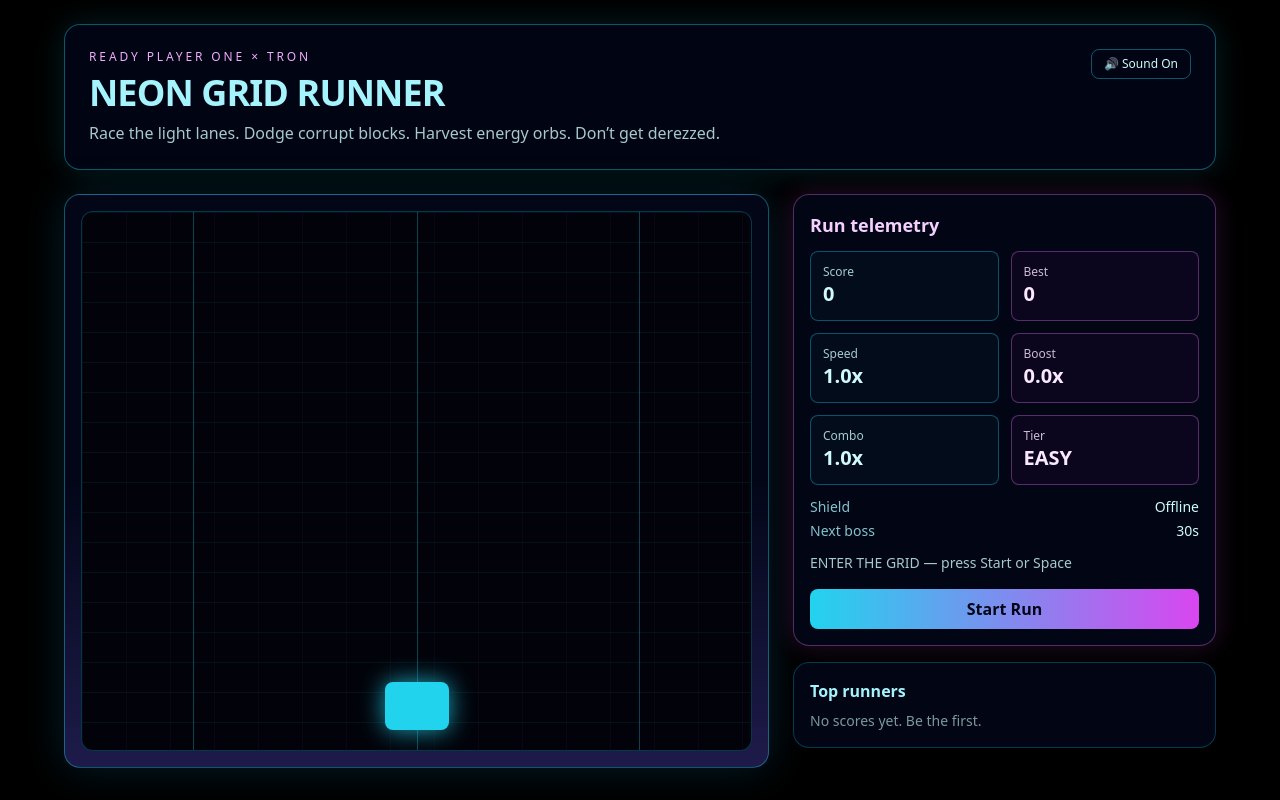
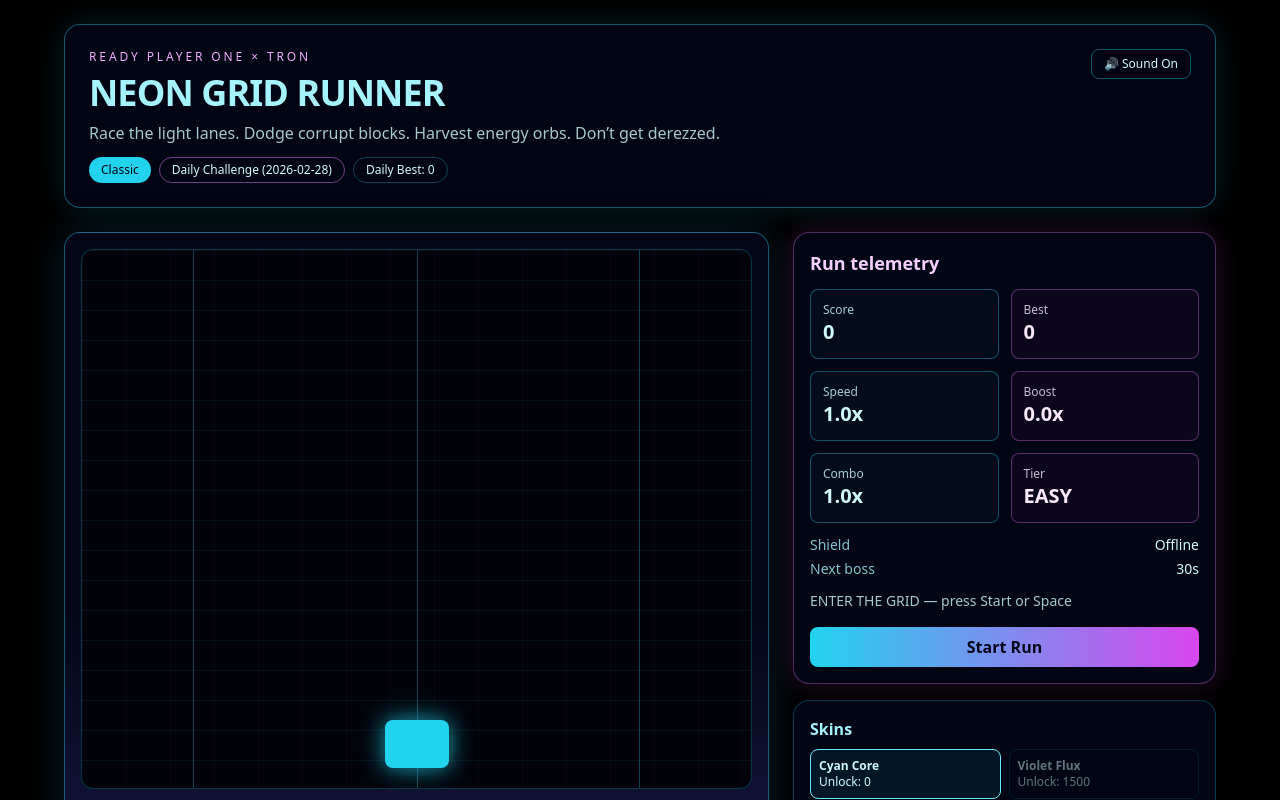
Before and after one commit to brettfrigo/gridrun, a Next.js app in the folder products/freelance-nudge/: page / in a window 1280 px wide. Shown: the top 800 px of the page. Built offline with nearby package versions, Linux system fonts and the light colour scheme.

Commit message:
feat(game): add daily challenge seed and unlockable skins loop

```diff
--- a/products/freelance-nudge/app/components/game-site.jsx
+++ b/products/freelance-nudge/app/components/game-site.jsx
@@ -6,6 +6,30 @@
 const BASE_SPAWN_MS = 700;
 const BOSS_EVERY_MS = 30000;
 const LEADERBOARD_KEY = "neon-grid-leaderboard";
+const SKIN_KEY = "neon-grid-skin";
+
+const SKINS = [
+  { id: "cyan", name: "Cyan Core", unlock: 0, player: "bg-cyan-400", glow: "shadow-[0_0_24px_rgba(34,211,238,.8)]" },
+  { id: "violet", name: "Violet Flux", unlock: 1500, player: "bg-violet-400", glow: "shadow-[0_0_24px_rgba(167,139,250,.85)]" },
+  { id: "amber", name: "Amber Bolt", unlock: 3500, player: "bg-amber-400", glow: "shadow-[0_0_24px_rgba(251,191,36,.85)]" },
+  { id: "rose", name: "Rose Phantom", unlock: 6000, player: "bg-rose-400", glow: "shadow-[0_0_24px_rgba(251,113,133,.85)]" }
+];
+
+const todayKey = () => new Date().toISOString().slice(0, 10);
+const hashString = (s) => {
+  let h = 2166136261;
+  for (let i = 0; i < s.length; i++) {
+    h ^= s.charCodeAt(i);
+    h += (h << 1) + (h << 4) + (h << 7) + (h << 8) + (h << 24);
+  }
+  return h >>> 0;
+};
+const mulberry32 = (a) => () => {
+  let t = (a += 0x6d2b79f5);
+  t = Math.imul(t ^ (t >>> 15), t | 1);
+  t ^= t + Math.imul(t ^ (t >>> 7), t | 61);
+  return ((t ^ (t >>> 14)) >>> 0) / 4294967296;
+};
 
 export default function GameSite() {
   const [playerLane, setPlayerLane] = useState(1);
@@ -14,26 +38,32 @@
   const [running, setRunning] = useState(false);
   const [score, setScore] = useState(0);
   const [best, setBest] = useState(0);
+  const [dailyBest, setDailyBest] = useState(0);
   const [speed, setSpeed] = useState(1);
   const [shield, setShield] = useState(0);
   const [boost, setBoost] = useState(0);
   const [combo, setCombo] = useState(1);
+  const [mode, setMode] = useState("classic");
   const [message, setMessage] = useState("ENTER THE GRID — press Start or Space");
   const [dangerFlash, setDangerFlash] = useState(false);
   const [soundOn, setSoundOn] = useState(true);
   const [bossMode, setBossMode] = useState(false);
   const [nextBossIn, setNextBossIn] = useState(30);
   const [leaderboard, setLeaderboard] = useState([]);
+  const [selectedSkin, setSelectedSkin] = useState("cyan");
 
   const lastSpawn = useRef(0);
   const lastOrbSpawn = useRef(0);
   const lastFrame = useRef(0);
   const runStart = useRef(0);
   const bossUntil = useRef(0);
+  const rngRef = useRef(Math.random);
   const raf = useRef(null);
   const audioCtxRef = useRef(null);
 
   const laneX = useMemo(() => [16.66, 50, 83.33], []);
+  const skin = SKINS.find((s) => s.id === selectedSkin) || SKINS[0];
+  const unlockedSkins = SKINS.filter((s) => best >= s.unlock);
 
   const playBeep = (freq = 440, duration = 0.08, type = "sine", gain = 0.035) => {
     if (!soundOn || typeof window === "undefined") return;
@@ -51,6 +81,8 @@
     osc.start();
     osc.stop(ctx.currentTime + duration);
   };
+
+  const random = () => (mode === "daily" ? rngRef.current() : Math.random());
 
   const saveScore = (finalScore) => {
     const current = JSON.parse(localStorage.getItem(LEADERBOARD_KEY) || "[]");
@@ -81,7 +113,7 @@
     setDangerFlash(false);
     setBossMode(false);
     setNextBossIn(30);
-    setMessage("RUNNER ONLINE");
+    setMessage(mode === "daily" ? "DAILY CHALLENGE ACTIVE" : "RUNNER ONLINE");
   };
 
   const start = () => {
@@ -92,6 +124,7 @@
     lastSpawn.current = now;
     lastOrbSpawn.current = now;
     lastFrame.current = now;
+    rngRef.current = mulberry32(hashString(todayKey()));
     setRunning(true);
     playBeep(520, 0.07, "triangle", 0.03);
   };
@@ -100,11 +133,19 @@
     const savedBest = Number(localStorage.getItem("neon-grid-best") || "0");
     if (savedBest > 0) setBest(savedBest);
     setLeaderboard(JSON.parse(localStorage.getItem(LEADERBOARD_KEY) || "[]"));
+    setDailyBest(Number(localStorage.getItem(`neon-grid-daily-${todayKey()}`) || "0"));
+
+    const skinSaved = localStorage.getItem(SKIN_KEY) || "cyan";
+    setSelectedSkin(skinSaved);
   }, []);
 
   useEffect(() => {
     localStorage.setItem("neon-grid-best", String(best));
   }, [best]);
+
+  useEffect(() => {
+    localStorage.setItem(SKIN_KEY, selectedSkin);
+  }, [selectedSkin]);
 
   useEffect(() => {
     const onKey = (e) => {
@@ -114,7 +155,7 @@
     };
     window.addEventListener("keydown", onKey);
     return () => window.removeEventListener("keydown", onKey);
-  }, [running]);
+  }, [running, mode]);
 
   useEffect(() => {
     if (!running) return;
@@ -144,20 +185,20 @@
       if (ts - lastSpawn.current >= spawnRate) {
         lastSpawn.current = ts;
 
-        if (inBoss && Math.random() < 0.55) {
-          const gap = Math.floor(Math.random() * LANES);
+        if (inBoss && random() < 0.55) {
+          const gap = Math.floor(random() * LANES);
           const wave = [0, 1, 2].filter((l) => l !== gap).map((lane) => ({ id: crypto.randomUUID(), lane, y: -10, type: "wall" }));
           setObstacles((prev) => [...prev, ...wave]);
         } else {
-          const lane = Math.floor(Math.random() * LANES);
-          const type = Math.random() < 0.2 ? "wall" : "block";
+          const lane = Math.floor(random() * LANES);
+          const type = random() < 0.2 ? "wall" : "block";
           setObstacles((prev) => [...prev, { id: crypto.randomUUID(), lane, y: -10, type }]);
         }
       }
 
       if (ts - lastOrbSpawn.current >= (inBoss ? 3200 : 2200)) {
         lastOrbSpawn.current = ts;
-        const lane = Math.floor(Math.random() * LANES);
+        const lane = Math.floor(random() * LANES);
         setOrbs((prev) => [...prev, { id: crypto.randomUUID(), lane, y: -8 }]);
       }
 
@@ -176,7 +217,7 @@
 
     raf.current = requestAnimationFrame(loop);
     return () => cancelAnimationFrame(raf.current);
-  }, [running, speed, boost, combo]);
+  }, [running, speed, boost, combo, mode]);
 
   useEffect(() => {
     if (!running) return;
@@ -207,13 +248,18 @@
         setRunning(false);
         const final = score;
         setBest((b) => Math.max(b, final));
+        if (mode === "daily") {
+          const nextDaily = Math.max(dailyBest, final);
+          setDailyBest(nextDaily);
+          localStorage.setItem(`neon-grid-daily-${todayKey()}`, String(nextDaily));
+        }
         saveScore(final);
         setMessage("DEREZZED. Press Start to jack back in.");
         setDangerFlash(true);
         playBeep(120, 0.18, "square", 0.06);
       }
     }
-  }, [obstacles, orbs, playerLane, running, shield, score]);
+  }, [obstacles, orbs, playerLane, running, shield, score, mode, dailyBest]);
 
   const vibe = boost > 0 ? "from-cyan-900/35 via-fuchsia-900/20 to-indigo-950" : "from-slate-950 via-slate-950 to-indigo-950";
   const tier = speed > 8.5 ? "INSANE" : speed > 6 ? "HARD" : speed > 3.5 ? "NORMAL" : "EASY";
@@ -228,9 +274,13 @@
               <h1 className="mt-2 text-4xl font-black tracking-tight text-cyan-200">NEON GRID RUNNER</h1>
               <p className="mt-2 text-cyan-100/80">Race the light lanes. Dodge corrupt blocks. Harvest energy orbs. Don’t get derezzed.</p>
             </div>
-            <button onClick={() => setSoundOn((s) => !s)} className="rounded-lg border border-cyan-400/40 px-3 py-1.5 text-xs">
-              {soundOn ? "🔊 Sound On" : "🔈 Sound Off"}
-            </button>
+            <button onClick={() => setSoundOn((s) => !s)} className="rounded-lg border border-cyan-400/40 px-3 py-1.5 text-xs">{soundOn ? "🔊 Sound On" : "🔈 Sound Off"}</button>
+          </div>
+
+          <div className="mt-3 flex flex-wrap gap-2 text-xs">
+            <button onClick={() => setMode("classic")} className={`rounded-full px-3 py-1 ${mode === "classic" ? "bg-cyan-400 text-slate-950" : "border border-cyan-400/50"}`}>Classic</button>
+            <button onClick={() => setMode("daily")} className={`rounded-full px-3 py-1 ${mode === "daily" ? "bg-fuchsia-400 text-slate-950" : "border border-fuchsia-400/50"}`}>Daily Challenge ({todayKey()})</button>
+            <span className="rounded-full border border-cyan-400/30 px-3 py-1">Daily Best: {dailyBest}</span>
           </div>
         </header>
 
@@ -240,33 +290,19 @@
               <div className="absolute inset-0 opacity-35" style={{ backgroundImage: "linear-gradient(to bottom, rgba(34,211,238,0.2) 1px, transparent 1px)", backgroundSize: "100% 30px" }} />
               <div className="absolute inset-0 opacity-20" style={{ backgroundImage: "linear-gradient(to right, rgba(217,70,239,0.2) 1px, transparent 1px)", backgroundSize: "44px 100%" }} />
 
-              {bossMode && (
-                <div className="absolute left-1/2 top-3 -translate-x-1/2 rounded-full border border-rose-400/60 bg-rose-500/20 px-3 py-1 text-xs font-bold text-rose-200">
-                  BOSS WAVE
-                </div>
-              )}
+              {bossMode && <div className="absolute left-1/2 top-3 -translate-x-1/2 rounded-full border border-rose-400/60 bg-rose-500/20 px-3 py-1 text-xs font-bold text-rose-200">BOSS WAVE</div>}
 
-              {[0, 1, 2].map((lane) => (
-                <div key={lane} className="absolute top-0 bottom-0 w-px bg-cyan-400/30" style={{ left: `${laneX[lane]}%` }} />
+              {[0, 1, 2].map((lane) => <div key={lane} className="absolute top-0 bottom-0 w-px bg-cyan-400/30" style={{ left: `${laneX[lane]}%` }} />)}
+
+              {obstacles.map((o) => (
+                <div key={o.id} className={`absolute -translate-x-1/2 rounded-md ${o.type === "wall" ? "h-12 w-20 bg-fuchsia-500 shadow-fuchsia-500/50" : "h-10 w-16 bg-rose-500 shadow-rose-500/50"} shadow-lg`} style={{ left: `${laneX[o.lane]}%`, top: `${o.y}%` }} />
               ))}
 
-              {obstacles.map((o) => (
-                <div
-                  key={o.id}
-                  className={`absolute -translate-x-1/2 rounded-md ${o.type === "wall" ? "h-12 w-20 bg-fuchsia-500 shadow-fuchsia-500/50" : "h-10 w-16 bg-rose-500 shadow-rose-500/50"} shadow-lg`}
-                  style={{ left: `${laneX[o.lane]}%`, top: `${o.y}%` }}
-                />
-              ))}
+              {orbs.map((o) => <div key={o.id} className="absolute -translate-x-1/2 h-6 w-6 rounded-full bg-cyan-300 shadow-[0_0_20px_rgba(34,211,238,.8)]" style={{ left: `${laneX[o.lane]}%`, top: `${o.y}%` }} />)}
 
-              {orbs.map((o) => (
-                <div key={o.id} className="absolute -translate-x-1/2 h-6 w-6 rounded-full bg-cyan-300 shadow-[0_0_20px_rgba(34,211,238,.8)]" style={{ left: `${laneX[o.lane]}%`, top: `${o.y}%` }} />
-              ))}
+              <div className={`absolute -translate-x-1/2 h-12 w-16 rounded-lg ${skin.player} ${skin.glow} transition-all`} style={{ left: `${laneX[playerLane]}%`, bottom: "20px" }} />
 
-              <div className="absolute -translate-x-1/2 h-12 w-16 rounded-lg bg-cyan-400 shadow-[0_0_24px_rgba(34,211,238,.8)] transition-all" style={{ left: `${laneX[playerLane]}%`, bottom: "20px" }} />
-
-              {shield > 0 && (
-                <div className="absolute -translate-x-1/2 h-16 w-20 rounded-xl border border-cyan-200/70 shadow-[0_0_28px_rgba(34,211,238,.5)]" style={{ left: `${laneX[playerLane]}%`, bottom: "14px" }} />
-              )}
+              {shield > 0 && <div className="absolute -translate-x-1/2 h-16 w-20 rounded-xl border border-cyan-200/70 shadow-[0_0_28px_rgba(34,211,238,.5)]" style={{ left: `${laneX[playerLane]}%`, bottom: "14px" }} />}
             </div>
 
             <div className="mt-3 flex items-center justify-center gap-3 md:hidden">
@@ -286,18 +322,30 @@
                 <Stat label="Combo" value={`${combo.toFixed(1)}x`} tone="cyan" />
                 <Stat label="Tier" value={tier} tone="fuchsia" />
               </div>
-              <div className="mt-3 flex items-center justify-between text-sm">
-                <span className="text-cyan-200/80">Shield</span>
-                <span>{shield > 0 ? "🛡️ Online" : "Offline"}</span>
+              <div className="mt-3 flex items-center justify-between text-sm"><span className="text-cyan-200/80">Shield</span><span>{shield > 0 ? "🛡️ Online" : "Offline"}</span></div>
+              <div className="mt-1 flex items-center justify-between text-sm"><span className="text-cyan-200/80">Next boss</span><span>{nextBossIn}s</span></div>
+              <p className="mt-3 text-sm text-cyan-100/80">{message}</p>
+              <button onClick={start} className="mt-4 w-full rounded-lg bg-gradient-to-r from-cyan-400 to-fuchsia-500 px-3 py-2 font-bold text-slate-950 hover:brightness-110">{running ? "Reboot Run" : "Start Run"}</button>
+            </div>
+
+            <div className="rounded-2xl border border-cyan-500/30 bg-slate-950/90 p-4">
+              <h3 className="font-semibold text-cyan-200">Skins</h3>
+              <div className="mt-2 grid grid-cols-2 gap-2 text-xs">
+                {SKINS.map((s) => {
+                  const unlocked = best >= s.unlock;
+                  return (
+                    <button
+                      key={s.id}
+                      disabled={!unlocked}
+                      onClick={() => setSelectedSkin(s.id)}
+                      className={`rounded-lg border px-2 py-2 text-left ${selectedSkin === s.id ? "border-cyan-300 bg-cyan-500/10" : "border-cyan-500/30"} ${!unlocked ? "opacity-45" : ""}`}
+                    >
+                      <div className="font-semibold">{s.name}</div>
+                      <div>Unlock: {s.unlock}</div>
+                    </button>
+                  );
+                })}
               </div>
-              <div className="mt-1 flex items-center justify-between text-sm">
-                <span className="text-cyan-200/80">Next boss</span>
-                <span>{nextBossIn}s</span>
-              </div>
-              <p className="mt-3 text-sm text-cyan-100/80">{message}</p>
-              <button onClick={start} className="mt-4 w-full rounded-lg bg-gradient-to-r from-cyan-400 to-fuchsia-500 px-3 py-2 font-bold text-slate-950 hover:brightness-110">
-                {running ? "Reboot Run" : "Start Run"}
-              </button>
             </div>
 
             <div className="rounded-2xl border border-cyan-500/30 bg-slate-950/90 p-4">
@@ -319,10 +367,7 @@
 }
 
 function Stat({ label, value, tone = "cyan" }) {
-  const cls = tone === "fuchsia"
-    ? "border-fuchsia-400/35 bg-fuchsia-900/10 text-fuchsia-100"
-    : "border-cyan-400/35 bg-cyan-900/10 text-cyan-100";
-
+  const cls = tone === "fuchsia" ? "border-fuchsia-400/35 bg-fuchsia-900/10 text-fuchsia-100" : "border-cyan-400/35 bg-cyan-900/10 text-cyan-100";
   return (
     <div className={`rounded-lg border p-3 ${cls}`}>
       <p className="text-xs opacity-80">{label}</p>
```
